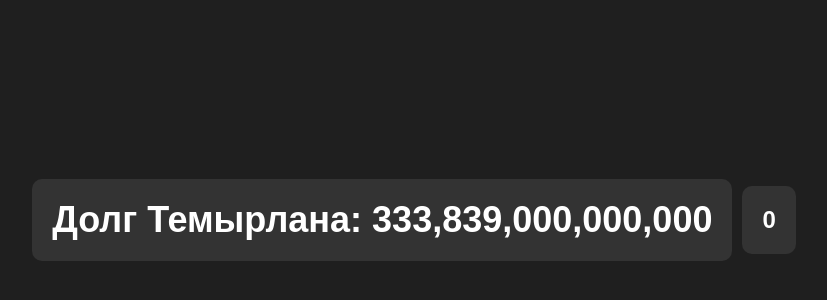
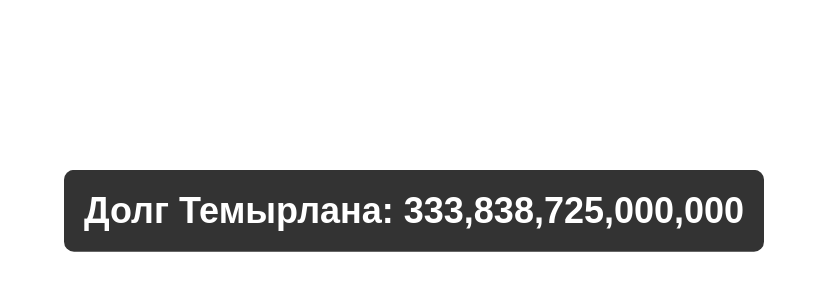
Before and after one commit to ViRuS889/debt, a plain HTML site: page index.html in a window 1280 px wide. Shown: the part 180-480 px from the top of the page, without its empty margins (226-1053 px from the left). Drawn offline with Linux system fonts and the light colour scheme.

Commit message:
Update index.html

```diff
--- a/index.html
+++ b/index.html
@@ -7,6 +7,7 @@
   <meta name="viewport" content="width=device-width, initial-scale=1.0">
   <style>
     body {
+      background: url(bg.jpg) no-repeat
       background-color: #1f1f1f;
       color: #ffffff;
       font-family: Arial, sans-serif;
@@ -26,6 +27,7 @@
       cursor: pointer;
       transition: background-color 0.3s;
       user-select: none; /* Запретить выделение текста */
+      animation: hintAnimation 1.5s infinite; /* Анимация намека */
     }
 
     .panel:hover {
@@ -34,31 +36,25 @@
 
     .panel:active {
       transform: scale(0.95); /* Анимация нажатия */
+      animation: none; /* Остановка анимации намека после нажатия */
     }
 
-    .debt-container {
-      display: flex;
-      align-items: center;
-      justify-content: center;
-    }
-
-    .debt-value {
+    h1 {
       font-size: 36px;
       margin: 0;
       text-align: center;
     }
 
-    .increase-panel {
-      background-color: #333333;
-      padding: 20px;
-      border-radius: 10px;
-      margin-left: 10px;
-    }
-
-    .increase-value {
-      font-size: 24px;
-      margin: 0;
-      text-align: center;
+    @keyframes hintAnimation {
+      0% {
+        transform: translateY(0);
+      }
+      50% {
+        transform: translateY(-10px);
+      }
+      100% {
+        transform: translateY(0);
+      }
     }
   </style>
   <script>
@@ -89,17 +85,15 @@
 
       var panelElement = document.getElementById("panel");
       panelElement.addEventListener("click", increaseDebt);
+
+      panelElement.style.animation = "none"; // Остановка анимации намека при загрузке страницы
+      setTimeout(function() {
+        panelElement.style.animation = "hintAnimation 1.5s infinite"; // Запуск анимации намека через 1 секунду
+      }, 1000);
     });
   </script>
 </head>
 <body>
-  <div class="debt-container">
-    <div id="panel" class="panel">
-      <h1 class="debt-value">Долг Темырлана: <span id="debt"></span></h1>
-    </div>
-    <div class="increase-panel">
-      <h1 class="increase-value"><span id="increase"></span></h1>
-    </div>
+  <div id="panel" class="panel">
+    <h1>Долг Темырлана: <span id="debt"></span></h1>
   </div>
-</body>
-</html>
```
